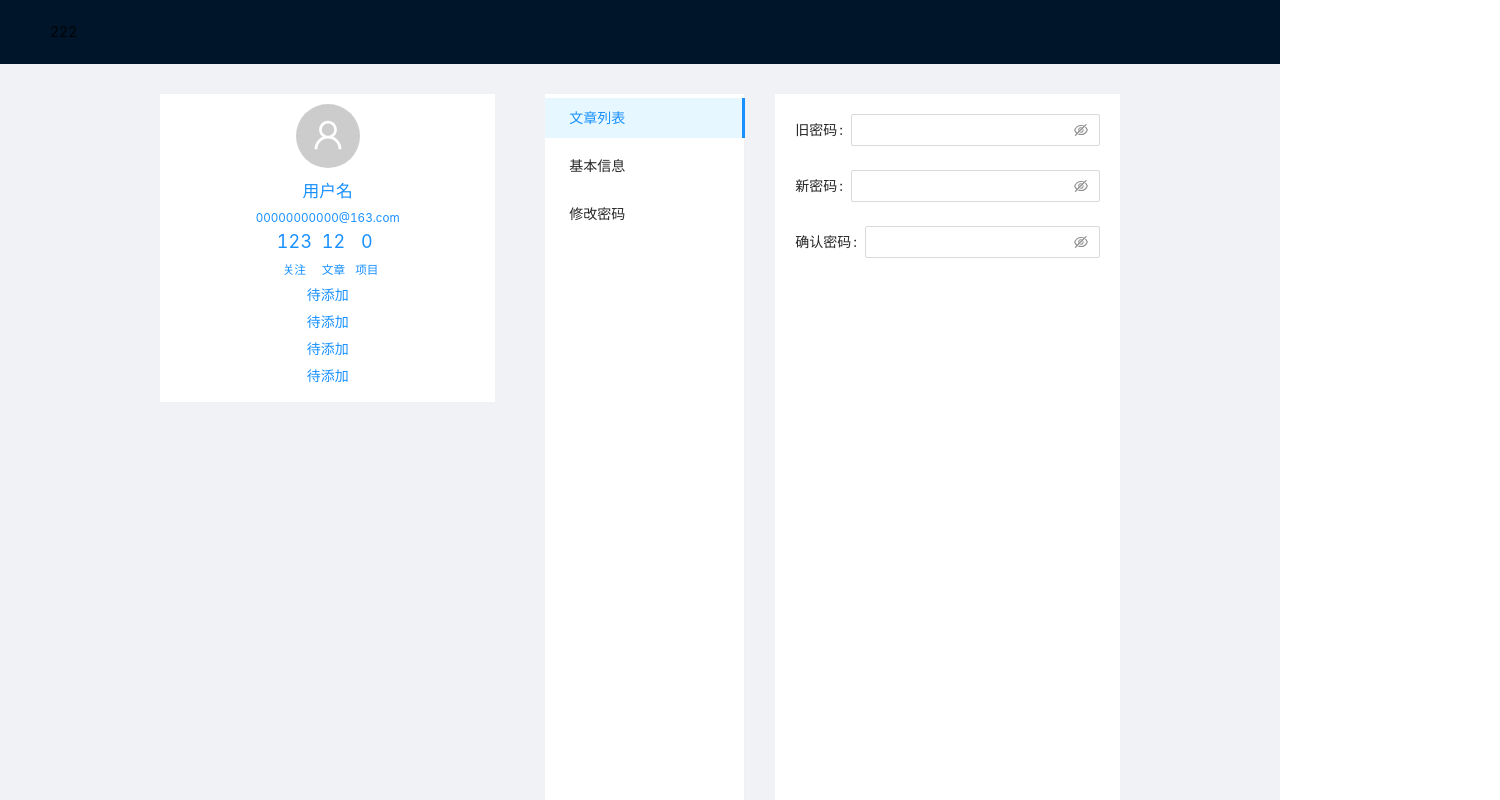
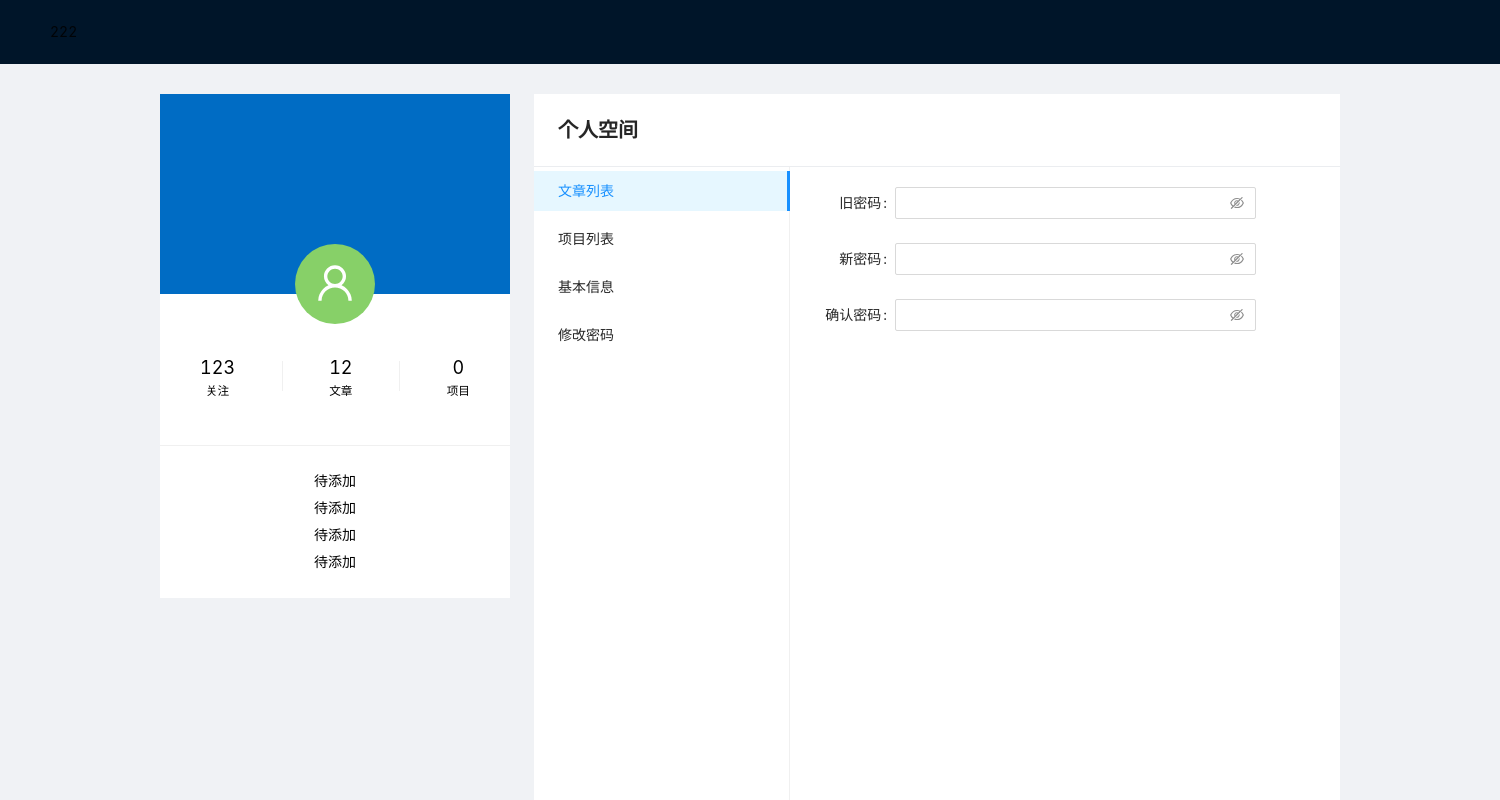
Before and after one commit to lys122519/speak-freely-react, a React (Create React App) app: page /space/1/mod-pass in a window 1280 px wide. Shown: the whole page, 1500 px wide, since content can reach past the window. Built offline with nearby package versions, Linux system fonts and the light colour scheme.

Commit message:
个人空间

```diff
--- a/src/pages/mod_pass.tsx
+++ b/src/pages/mod_pass.tsx
@@ -4,7 +4,12 @@ import { useForm } from "antd/lib/form/Form"
 const ModPass: React.FC = () => {
     const [form] = useForm();
     return (
-        <Form form={form} name="mod-pass">
+        <Form
+            form={form}
+            name="mod-pass"
+            labelCol={{ span: 4 }}
+            wrapperCol={{ span: 17 }}
+        >
             <Form.Item
                 label="旧密码"
             >
--- a/src/pages/space.less
+++ b/src/pages/space.less
@@ -2,27 +2,45 @@
     display: flex;
     margin: 30px 160px 0;
     flex-grow: 1;
+
     //align-items: stretch;
     &>.left {
         width: 350px;
+
         &>.user-card {
             width: 100%;
         }
     }
+
     &>.right {
         flex-grow: 1;
-        margin-left: 50px;
+        margin-left: 24px;
         display: flex;
-        align-items: stretch;
+        flex-direction: column;
+
+        &>.content-header {
+            background-color: #fff;
+
+            &>.site-page-header {
+                border-bottom: 1px solid rgb(235, 237, 240);
+            }
+        }
+
+        &>.content {
+            flex-grow: 1;
+            display: flex;
+
             &>.menu-box {
                 display: flex;
                 align-items: stretch;
             }
+
             &>.content-page {
                 flex-grow: 1;
                 background-color: #fff;
-            margin-left: 30px;
                 padding: 20px;
             }
         }
+
     }
+}
--- a/src/pages/space.tsx
+++ b/src/pages/space.tsx
@@ -1,4 +1,4 @@
-import { Layout } from "antd";
+import { Divider, Layout, PageHeader } from "antd";
 import { Outlet } from "react-router-dom";
 import "./space.less";
 import UserSpaceMenu from "./user_space_menu";
@@ -9,22 +9,31 @@ const { Header, Content } = Layout;
 const UserSpace: React.FC = () => {
     return (
         <div>
-            <Layout style={{ minHeight: "100vh", display: "flex", flexDirection: "column" }}>
+            <Layout style={{ minHeight: "100vh", display: "flex", flexDirection: "column", minWidth: 1500 }}>
                 <Header>222</Header>
                 <Content style={{ flexGrow: 1, display: "flex", flexDirection: "column" }}>
                     <div className="user-space-content">
                         <div className="left">
                             <div className="user-card">
-                                <UserSpaceCard/>
+                                <UserSpaceCard />
                             </div>
                         </div>
                         <div className="right">
-                            <div className="menu-box">
-                                <UserSpaceMenu />
+                            <div className="content-header">
+                                <PageHeader
+                                    className="site-page-header"
+                                    title="个人空间"
+                                />
                             </div>
-                            <div className="content-page">
+                            <div className="content">
+                                <div className="menu-box">
+                                    <UserSpaceMenu />
+                                </div>
+                                <div className="content-page">
                                     <Outlet />
                                 </div>
+                            </div>
+
                         </div>
                     </div>
                 </Content>
--- a/src/pages/user_space_card.less
+++ b/src/pages/user_space_card.less
@@ -1,44 +1,75 @@
 .user-space-card-main {
     background-color: #fff;
-    padding-top: 10px;
-    padding-bottom: 10px;
+
     &>* {
         display: flex;
-        justify-content: center;
+        justify-content: space-between;
+
+        & a {
+            color: #000;
+        }
+
         &:last-child {
             flex-direction: column;
             align-items: center;
         }
     }
 }
+
 .user-space-card-img {
     margin-bottom: 10px;
+    padding-top: 100px;
+    height: 200px;
+    background-color: rgb(0, 108, 196);
+    display: flex;
+    justify-content: center;
+    position: relative;
+    &>* {
+        position: absolute;
+        bottom: -30px;
+    }
 }
+
 .user-space-card-name {
     margin-bottom: 5px;
+    margin-top: 35px;
     font-size: larger;
+    display: flex;
+    padding: 0;
+    justify-content: center;
 }
+
 .user-space-card-email {
-    font-size:smaller;
+    font-size: smaller;
+    display: flex;
+    justify-content: center;
+    padding: 0;
 }
+
 .user-space-card-model1 {
     margin-bottom: 5px;
-    .model> *{
+    align-items: center;
+    padding: 20px;
+    .model>* {
         display: flex;
         justify-content: center;
-        margin-left: 5px;
-        margin-right: 5px;
+        padding: 0 20px;
+
     }
-    .figure{
-        font-size:large;
-        margin-bottom: 5px;
+
+    .figure {
+        font-size: large;
+        margin-bottom: 0px;
     }
-    .name{
-        font-size:smaller;
+
+    .name {
+        font-size: smaller;
     }
 }
+
 .user-space-card-model2 {
-    &>*{
+    padding: 0 20px 20px;
+    &>* {
         margin-bottom: 5px;
     }
 }
--- a/src/pages/user_space_card.tsx
+++ b/src/pages/user_space_card.tsx
@@ -1,36 +1,44 @@
-import { Avatar, Button, Checkbox, Col, Form, Input, Row} from "antd";
+import { Avatar, Button, Checkbox, Col, Divider, Form, Input, Row} from "antd";
 import "./user_space_card.less";
 import { UserOutlined } from "@ant-design/icons";
+import { useContext } from "react";
+import { UserContext } from "../context/user";
 
 interface UserSpaceCardProps {
 
 }
 const UserSpaceCard: React.FC<UserSpaceCardProps> = (props) =>{
+    const {userinfo} = useContext(UserContext);
+
+
     return(
         <div className="user-space-card-main">
             <div className="user-space-card-img">
-                <Avatar size={64} icon={<UserOutlined />} />
+                <Avatar size={80} icon={<UserOutlined />} src={userinfo?.avatar_url} style={{backgroundColor: "#87d068"}} />
             </div>
             <div  onClick={() => { }} className="user-space-card-name">
-                <a>用户名</a>
+                <a>{userinfo?.nickname}</a>
             </div>
             <div className="user-space-card-email">
-                <a>00000000000@163.com</a>
+                <a>{userinfo?.email}</a>
             </div>
             <div className="user-space-card-model1">
                 <a onClick={() => { }} className="model">
                     <div className="figure">123</div>
                     <div className="name">关注</div>
                 </a>
+                <Divider type="vertical" style={{height: 30}} />
                 <a onClick={() => { }} className="model">
                     <div className="figure">12</div>
                     <div className="name">文章</div>
                 </a>
+                <Divider type="vertical" style={{height: 30}} />
                 <a onClick={() => { }} className="model">
                     <div className="figure">0</div>
                     <div className="name">项目</div>
                 </a>
             </div>
+            <Divider />
             <div className="user-space-card-model2">
                 <a onClick={() => { }}>待添加</a>
                 <a onClick={() => { }}>待添加</a>
--- a/src/pages/user_space_menu.tsx
+++ b/src/pages/user_space_menu.tsx
@@ -10,6 +10,7 @@ const UserSpaceBaseContent: React.FC = () => {
     }, [select])
     const items = [
         { label: '文章列表', key: 'art-list' }, // 菜单项务必填写 key
+        { label: '项目列表', key: 'project-list' },
         { label: '基本信息', key: 'base-info' },
         { label: '修改密码', key: 'mod-pass' },
       ];
@@ -23,7 +24,7 @@ const UserSpaceBaseContent: React.FC = () => {
                         nav(info.key);
                     }
                 }}
-                style={{ width: 200, height: "100%" }}
+                style={{ width: 256, height: "100%" }}
                 defaultSelectedKeys={['art-list']}
                 mode="inline"
                 items={items}
```
Lines whose indentation alone changed are shown as unchanged.
